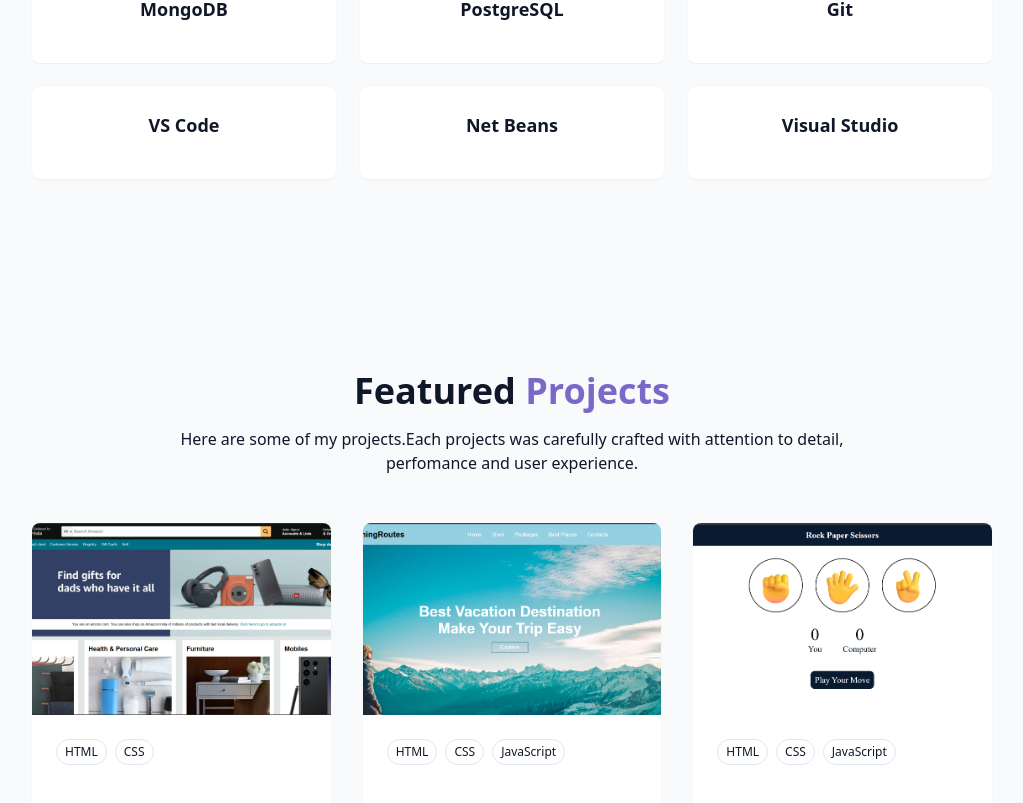
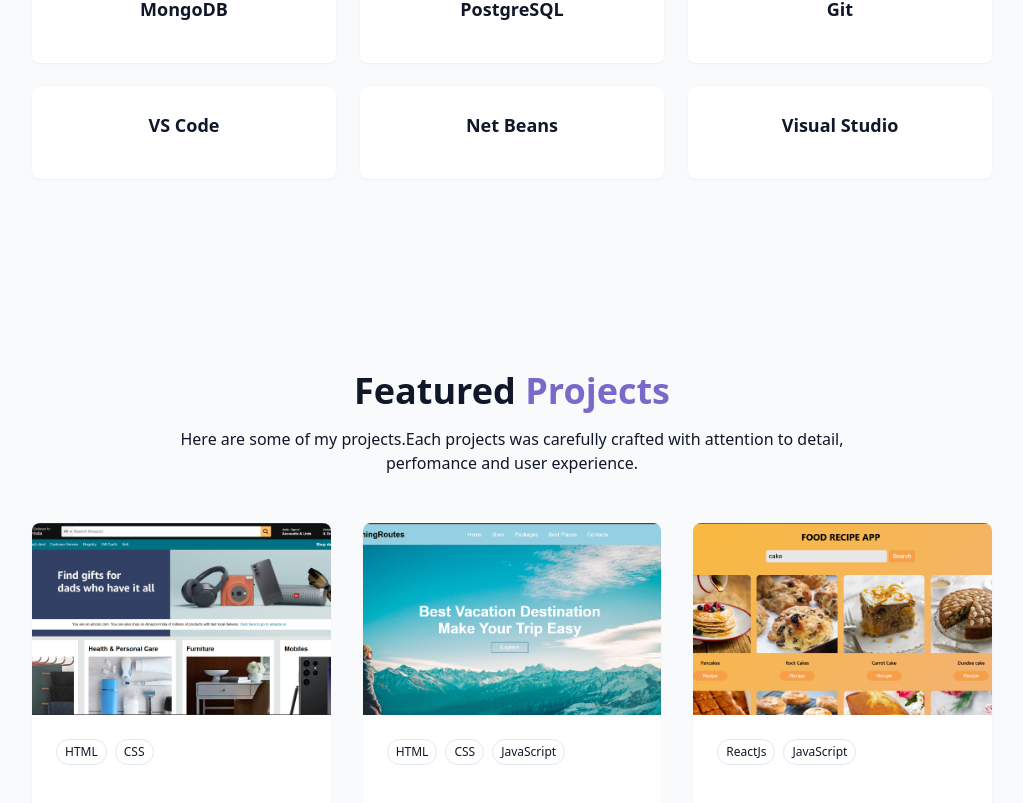
Before and after one commit to Skrtd/portfolio-website-using-react, a React (Vite) app: page / in a window 1280 px wide. Shown: the part 1991-2794 px from the top of the page, without its empty margins (128-1151 px from the left). Built offline with nearby package versions, Linux system fonts and the light colour scheme.

Commit message:
project section change

```diff
--- a/src/components/ProjectsSection.jsx
+++ b/src/components/ProjectsSection.jsx
@@ -22,15 +22,6 @@ const projects = [
     },
     {
         id: 3,
-        title: "Rock Paper Scissors Game",
-        description: "Developed an interactive Rock Paper Scissors game using HTML, CSS, and JavaScript.",
-        image: "/projects/project3.png",
-        tags: ["HTML", "CSS", "JavaScript"],
-        demoUrl: "#",
-        githubUrl: "#",
-    },
-    {
-        id: 4,
         title: "Food Recipe App",
         description: "Built a responsive web application using React.js that allows users to search for food recipes. Fetched data from the MealDB API and displayed recipe details with images. Implemented search functionality and clean UI for a better user experience.",
         image: "/projects/project4.png",
```
